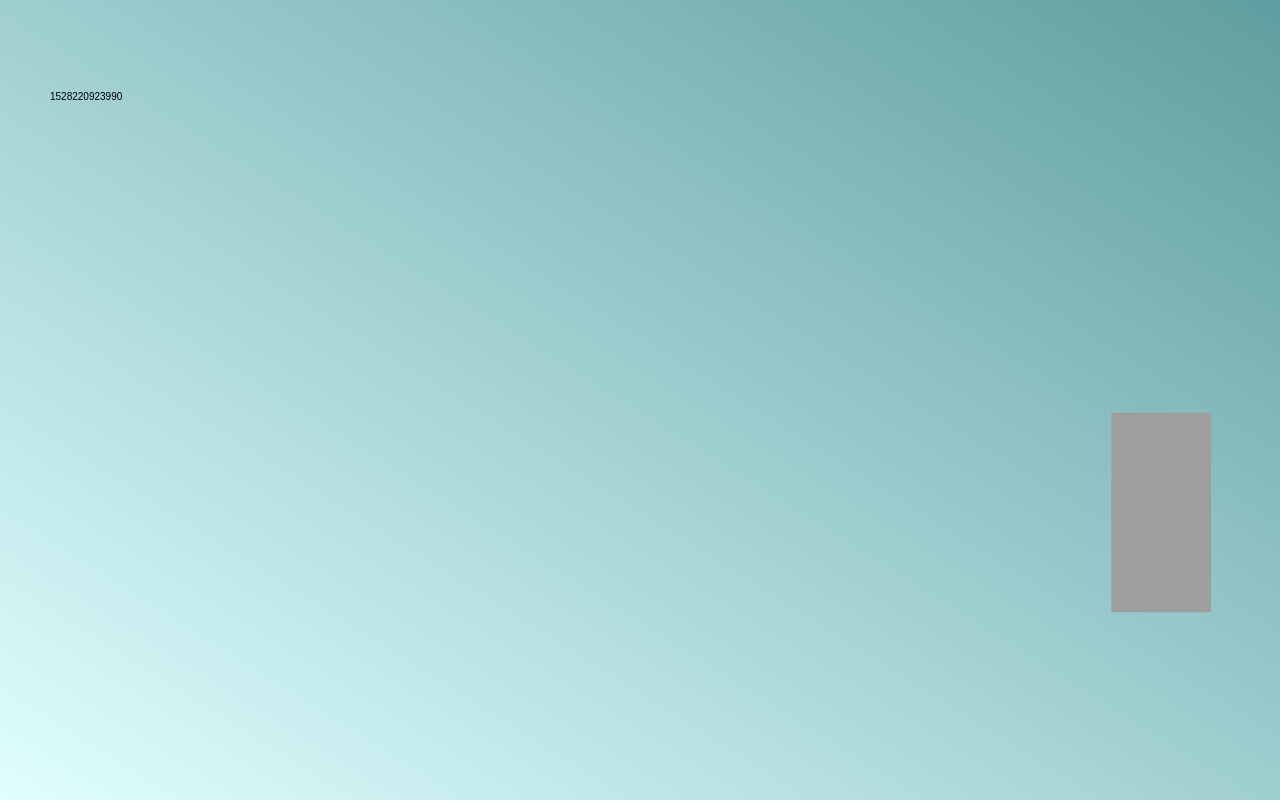
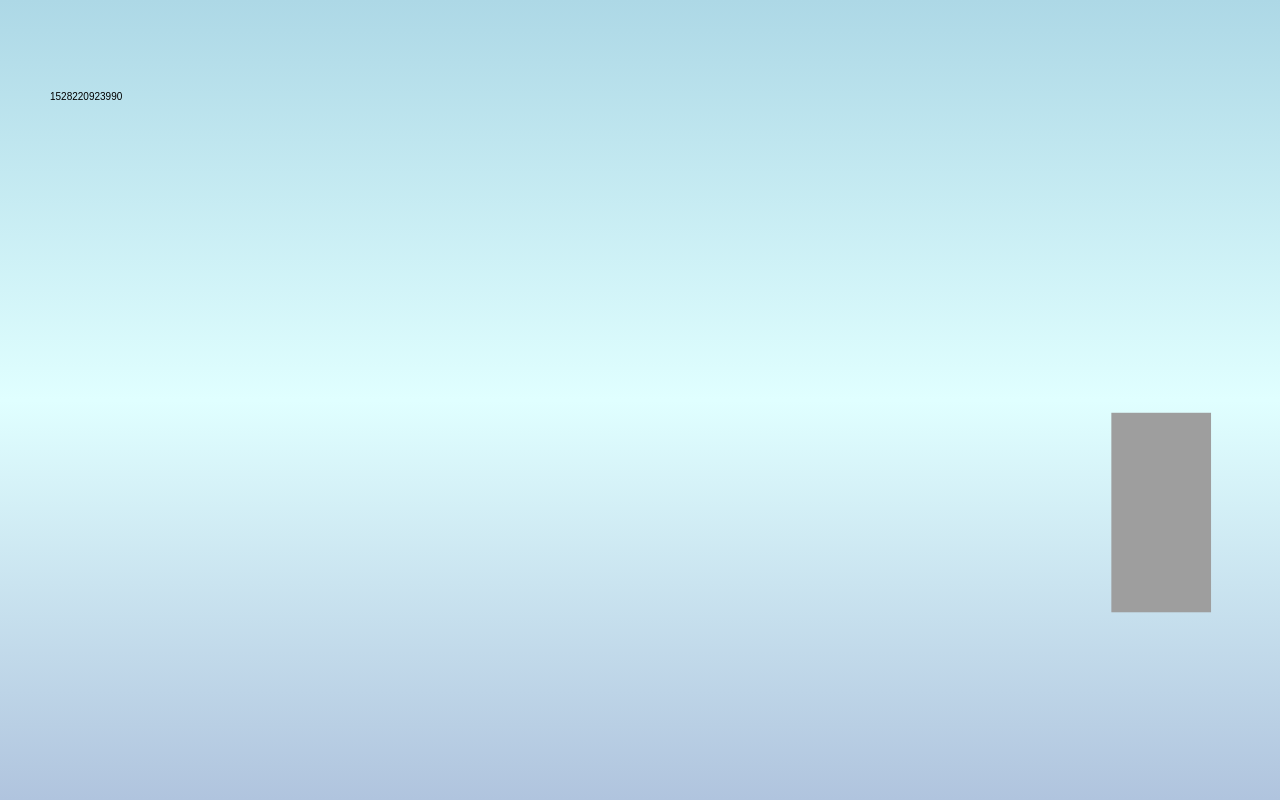
Before and after one commit to Marvinesc3/MNW, a plain HTML site: page Development_Project/index.html in a window 1280 px wide. Drawn offline with Linux system fonts and the light colour scheme.

Commit message:
random space.

```diff
--- a/Development_Project/DevelopJS.js
+++ b/Development_Project/DevelopJS.js
@@ -62,7 +62,6 @@ function Bullet(xPos, yPos,speed,arc) {
 setInterval(Draw_Bullets,10);
 
 function drawCharacter() {
-
     ctx.drawImage(ship, x, y, 100, 200);
 }
 
@@ -87,6 +86,7 @@ function Draw_Bullets() {
 // THEN THE SPEED
 // THEN THE ANGLE U WANT IT TO GO
 // LIKE 30 OR 90 OR 250
+
 for (i = 30; i<=360; i+=30){
 // Bullet(canvas.width/2,canvas.height/2, 1,i);
 }
--- a/Development_Project/styles.css
+++ b/Development_Project/styles.css
@@ -1,7 +1,7 @@
 
 canvas {
     background: azure;
-    background: linear-gradient(to bottom left, cadetblue, lightcyan);
+    background: linear-gradient(lightblue, lightcyan, lightsteelblue);
 }
 
 body {
```
